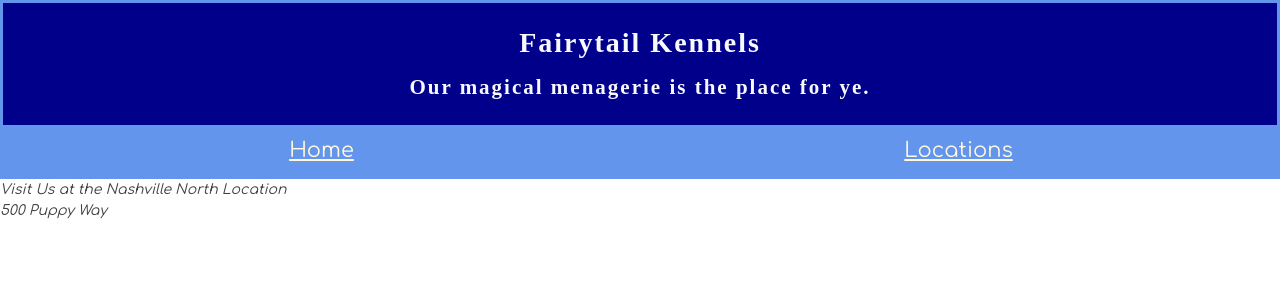
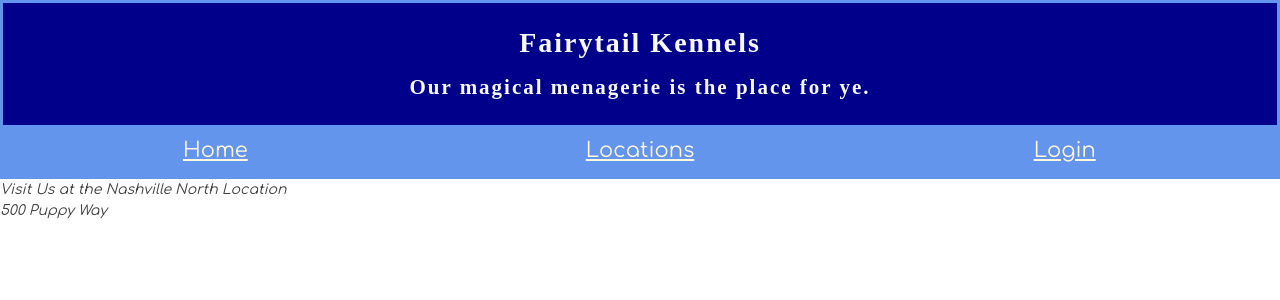
Before and after one commit to CassieBoyd/react-kennel, a React (Create React App) app: page / in a window 1280 px wide. Shown: the top 300 px of the page. Built offline with nearby package versions, Linux system fonts and the light colour scheme; a web font is replaced by a local one.

Commit message:
Codealong for logout

```diff
--- a/src/components/ApplicationViews.js
+++ b/src/components/ApplicationViews.js
@@ -76,11 +76,7 @@ class ApplicationViews extends Component {
           exact
           path="/locations"
           render={props => {
-            if (this.props.user) {
               return <LocationList {...props} />;
-            } else {
-              return <Redirect to="/login" />;
-            }
           }}
         />
 
--- a/src/components/Kennel.js
+++ b/src/components/Kennel.js
@@ -29,6 +29,12 @@ class Kennel extends Component {
     });
   };
 
+  clearUser = () => {
+    // localStorage.clear()
+    localStorage.removeItem("credentials")
+    this.setState({user: this.isAuthenticated()})
+  }
+
   componentDidMount() {
     this.setState({
       user: this.isAuthenticated()
@@ -38,7 +44,7 @@ class Kennel extends Component {
   render() {
     return (
       <React.Fragment>
-        <NavBar user={this.state.user} />
+        <NavBar user={this.state.user} clearUser={this.clearUser} />
         <ApplicationViews user={this.state.user} setUser={this.setUser} />
       </React.Fragment>
     );
--- a/src/components/nav/NavBar.js
+++ b/src/components/nav/NavBar.js
@@ -1,5 +1,5 @@
 import React, { Component } from 'react';
-import { Link } from "react-router-dom"
+import { Link, withRouter } from "react-router-dom"
 import './NavBar.css'
 
 class NavBar extends Component {
@@ -14,15 +14,27 @@ class NavBar extends Component {
         <nav>
           <ul className="container">
             <li><Link className="nav-link" to="/">Home</Link></li>
-            {(this.props.user) ? <li><Link className="nav-link" to="/animals">Animals</Link></li> : null }
             <li><Link className="nav-link" to="/locations">Locations</Link></li>
-            {(this.props.user) ? <li><Link className="nav-link" to="/employees">Employees</Link></li> : null }
-            {(this.props.user) ? <li><Link className="nav-link" to="/owners">Owners</Link></li> : null }
+            {(this.props.user) ?
+            <>
+            <li><Link className="nav-link" to="/animals">Animals</Link></li>
+            <li><Link className="nav-link" to="/employees">Employees</Link></li>
+            <li><Link className="nav-link" to="/owners">Owners</Link></li>
+<li><span className="nav-link" onClick={this.handleLogout}>Logout</span></li>
+</> :
+            <li><Link className="nav-link" to="/login">Login</Link></li>
+}
+
           </ul>
         </nav>
       </header>
     )
   }
+
+  handleLogout = () => {
+    this.props.clearUser();
+    this.props.history.push('/');
+}
 }
 
-export default NavBar;
+export default withRouter(NavBar);
```
